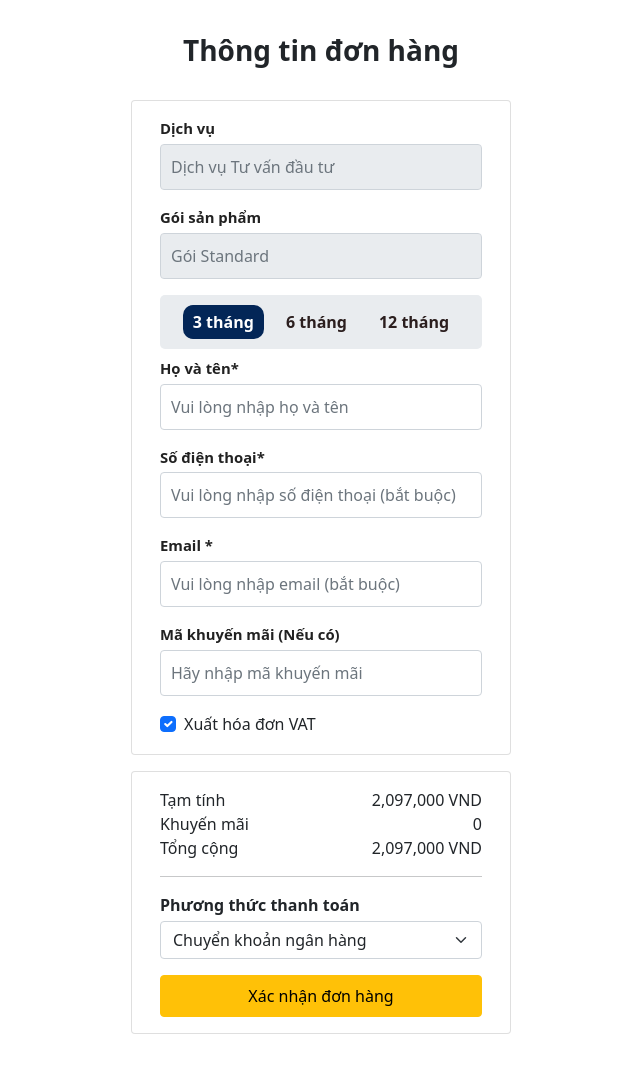
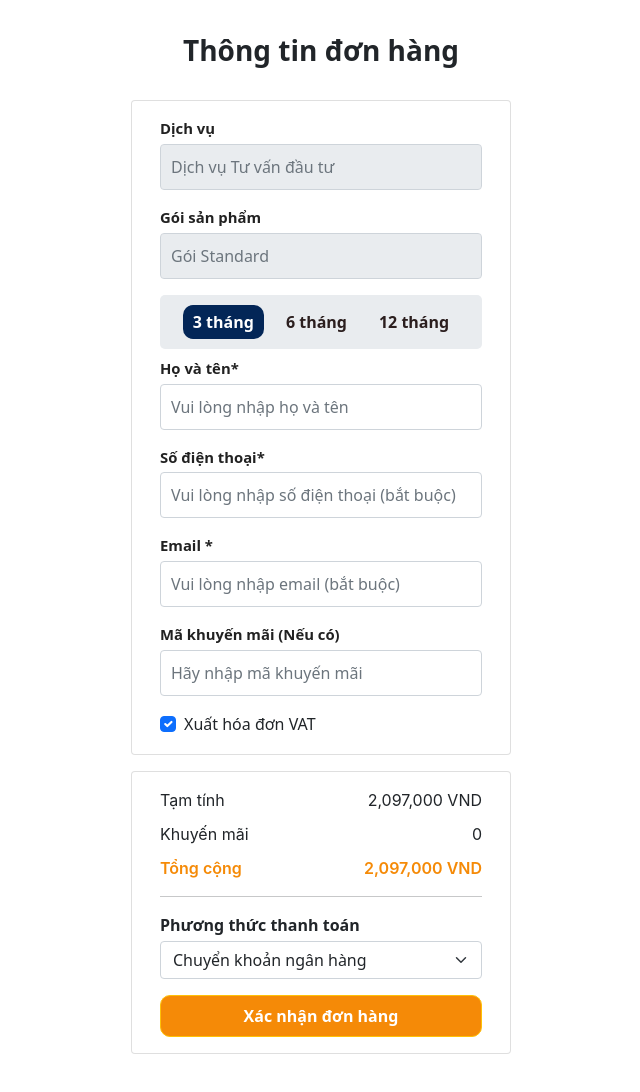
Before and after one commit to Udayan285/checkout-page, a plain HTML site: page index.html in a window 1280 px wide. Shown: the whole page, without its empty margins (319-959 px from the left). Drawn offline with Linux system fonts and the light colour scheme.

Commit message:
design done

```diff
--- a/index.html
+++ b/index.html
@@ -13,6 +13,10 @@
         <div class="row">
             <h3 class="title-checkout">Thông tin đơn hàng</h3>
         </div>
+        <!-- //main form starts here -->
+        <form action="#">
+
+
         <div class="row">
             <div class="card" style="width: 18rem;">
               <div class="card-body">
@@ -67,17 +71,17 @@
 
                 <div class="card-body">
                   <div class="row second-card-row">
-                    <div class="col-lg-6">Tạm tính</div>
-                    <div class="col-lg-6 right">2,097,000 VND</div>
+                    <div class="col-lg-6 title ">Tạm tính</div>
+                    <div class="col-lg-6 right title">2,097,000 VND</div>
                   </div>
                   <div class="row second-card-row">
-                    <div class="col-lg-6">Khuyến mãi</div>
-                    <div class="col-lg-6 right">0</div>
+                    <div class="col-lg-6 title ">Khuyến mãi</div>
+                    <div class="col-lg-6 right title">0</div>
                   </div>
                   <div class="row second-card-row">
-                    <div class="col-lg-6">Tổng cộng
+                    <div class="col-lg-6 title active-mode">Tổng cộng
                     </div>
-                    <div class="col-lg-6 right">2,097,000 VND</div>
+                    <div class="col-lg-6 right title active-mode">2,097,000 VND</div>
                   </div>
                   <div>
                     <hr>
@@ -92,10 +96,11 @@
                   </select>
 
                   <!-- submit -->
-                  <button type="button" class="btn w-100 mt-3 p-2 btn-warning">Xác nhận đơn hàng</button>
+                  <button type="button" class="btn w-100 mt-3 btn-sub p-2 btn-warning">Xác nhận đơn hàng</button>
                 </div>
               </div>
         </div>
-    </div>
+      </form>
+      </div>
 </body>
 </html>
--- a/style/style.css
+++ b/style/style.css
@@ -74,3 +74,26 @@
 .second-card-row .right{
     text-align: right;
 }
+.second-card-row{
+    margin-bottom: 10px;
+}
+
+.title{
+    font-family: Inter,sans-serif;
+    font-size: 16px;
+}
+.active-mode{
+    color: #f58a07;
+    font-weight: 600;
+}
+.btn-sub{
+    background-color: #f58a07;
+    color: white;
+    font-size: 16px;
+    font-weight: 700;
+    border-radius: 10px;
+}
+.btn-sub:hover{
+    background-color: #f58a07;
+    color: white;
+}
```
